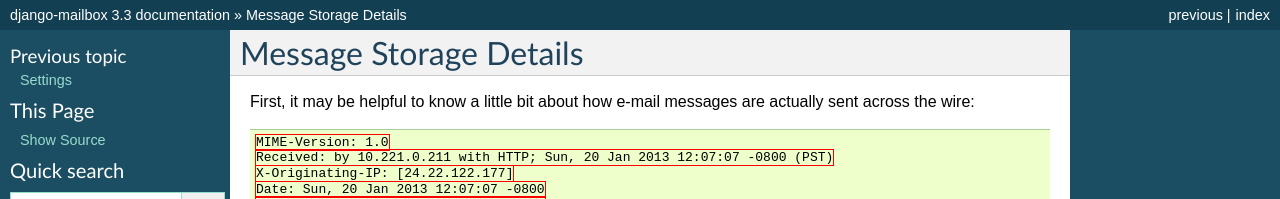
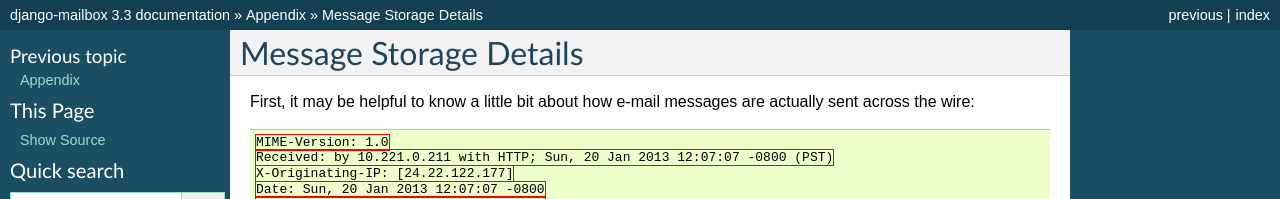
Before and after one commit to coddingtonbear/django-mailbox, a Sphinx documentation site: the page built from docs/topics/appendix/message-storage.rst, in a window 1280 px wide and 900 px high. Shown: the top 199 px of the window. Built offline with Sphinx 7.4.7, drawn with Linux system fonts in a browser that asks for light colours.

Commit message:
Moving 'message storage details' page into appendix

```diff
--- a/docs/index.rst
+++ b/docs/index.rst
@@ -26,7 +26,7 @@
    topics/polling
    topics/signal
    topics/settings
-   topics/message-storage
+   topics/appendix
 
 
 Indices and tables
--- /dev/null
+++ b/docs/topics/appendix.rst
@@ -0,0 +1,8 @@
+Appendix
+========
+
+.. toctree::
+   :maxdepth: 3
+   :glob:
+
+   appendix/*
```
Also changed, not shown: docs/topics/appendix/message-storage.rst (renamed from docs/topics/message-storage.rst), 1 other file.
